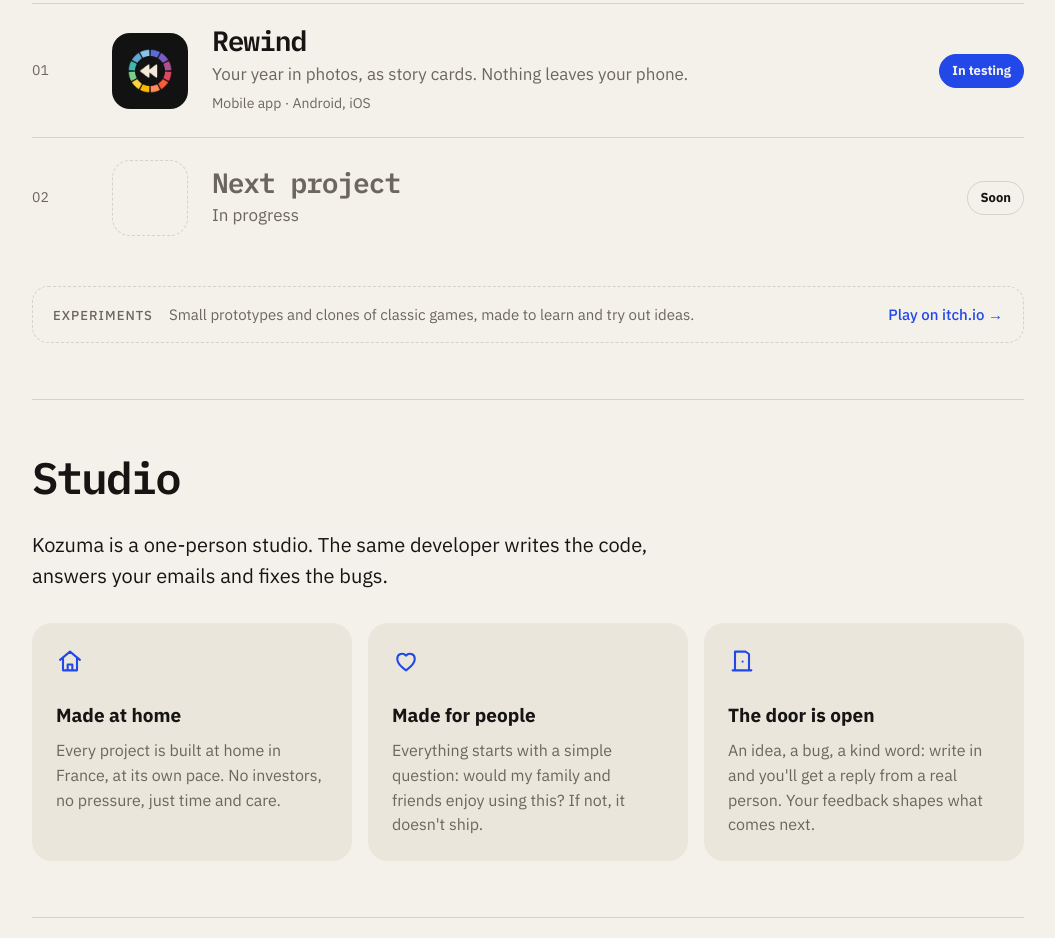
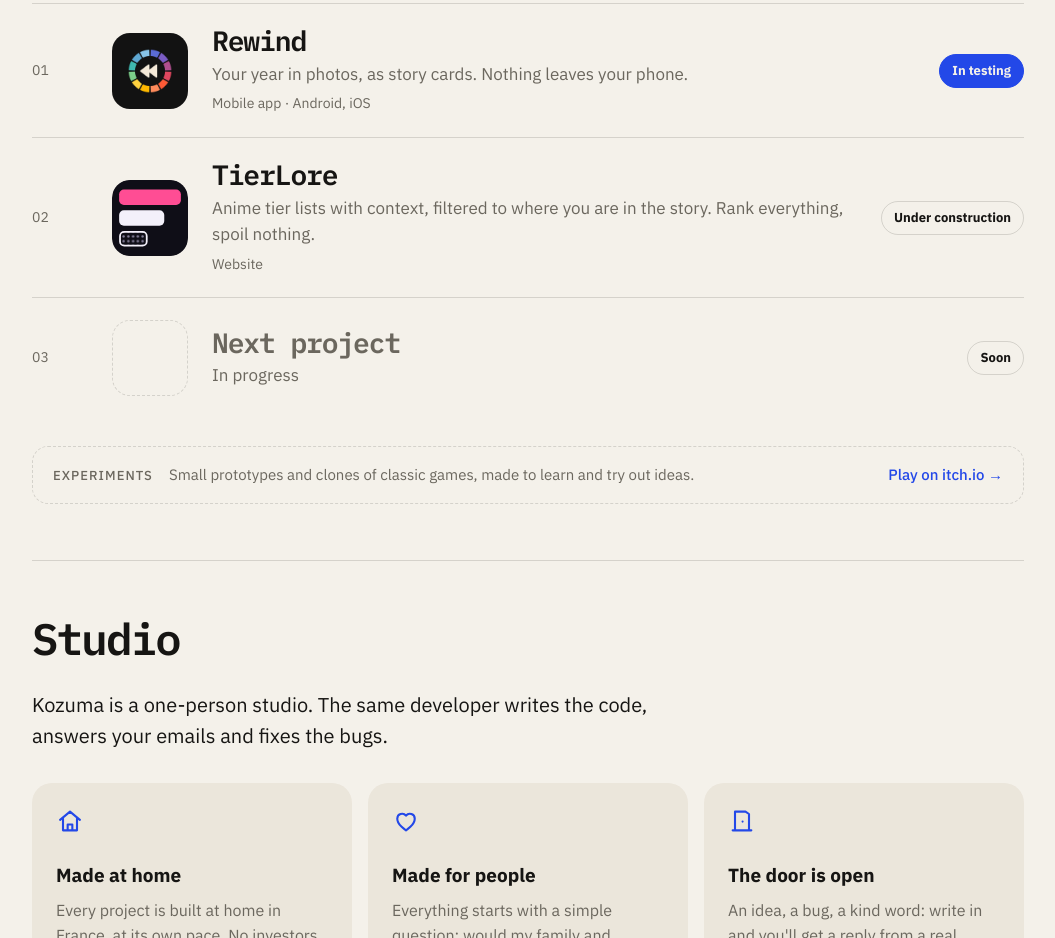
Before and after one commit to Nabil080/Kozuma-Site, a plain HTML site: page index.html in a window 1280 px wide. Shown: the part 786-1724 px from the top of the page, without its empty margins (112-1167 px from the left). Drawn offline with Linux system fonts and the light colour scheme.

Commit message:
Add TierLore to the projects

```diff
--- a/index.html
+++ b/index.html
@@ -171,8 +171,20 @@
           </a>
         </li>
         <li>
+          <a class="row" href="https://tierlore.com/">
+            <span class="num">02</span>
+            <img src="img/tierlore.svg" alt="">
+            <div>
+              <b>TierLore</b>
+              <p><span lang="en">Anime tier lists with context, filtered to where you are in the story. Rank everything, spoil nothing.</span><span lang="fr">Des tier lists d'anime avec du contexte, filtré selon ton avancée dans l'histoire. Classe tout, ne spoile rien.</span></p>
+              <div class="meta"><span lang="en">Website</span><span lang="fr">Site web</span></div>
+            </div>
+            <span class="status"><span lang="en">Under construction</span><span lang="fr">En construction</span></span>
+          </a>
+        </li>
+        <li>
           <div class="row next">
-            <span class="num">02</span>
+            <span class="num">03</span>
             <span class="blank"></span>
             <div>
               <b><span lang="en">Next project</span><span lang="fr">Prochain projet</span></b>
```
Also changed, not shown: img/tierlore.svg (added).
